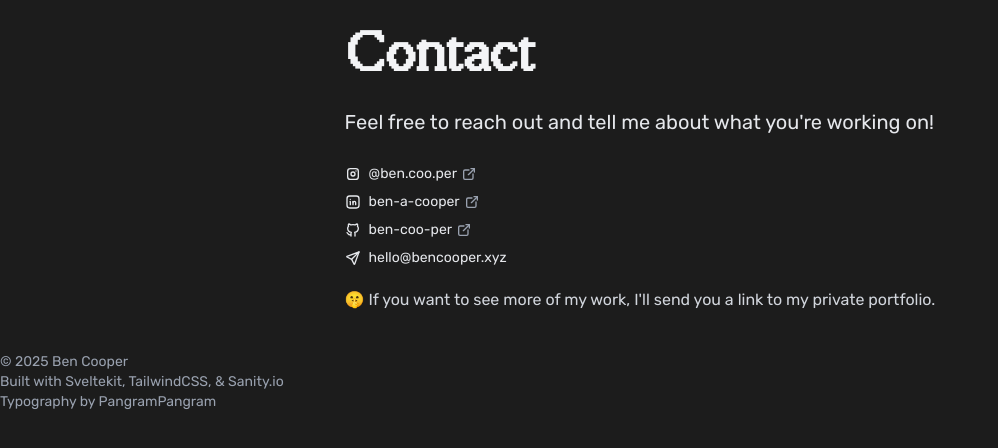
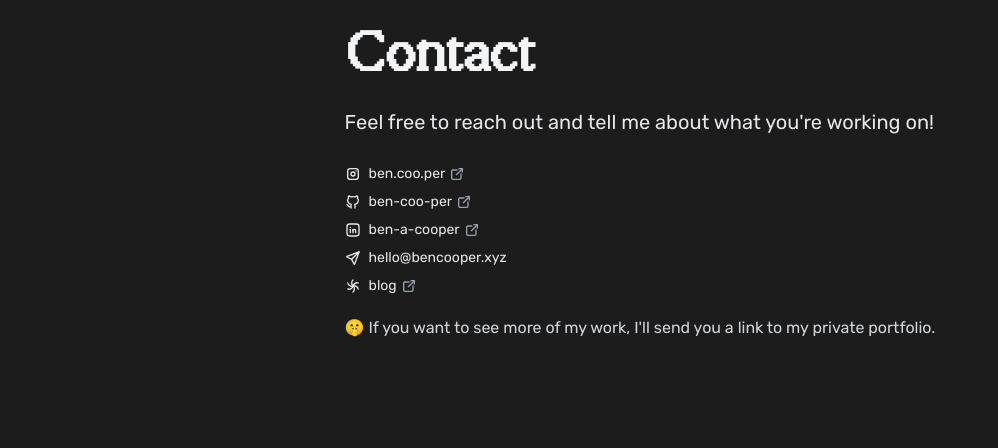
Before and after one commit to ben-coo-per/personal-website, a SvelteKit app: page /contact in a window 1280 px wide. Shown: the top 448 px of the page, without its empty margins (0-998 px from the left). Built offline with nearby package versions, Linux system fonts and the light colour scheme.

Commit message:
updated colors and layout - I'm liking this a lot more

```diff
--- a/src/components/Card.svelte
+++ b/src/components/Card.svelte
@@ -39,7 +39,7 @@
 
 	<div class="text-gray-100 p-6 bg-blur bg-custom-black bg-opacity-75 rounded pointer-events-none">
 		<h3 class="text-md">{project.date.getFullYear() || ''}</h3>
-		<h4 class="text-2xl md:text-3xl font-display group-hover:text-amber-200">
+		<h4 class="text-2xl md:text-3xl font-display group-hover:text-amber-300">
 			{project.title}
 		</h4>
 		<h3 class="text-md">{project.subtitle || ''}</h3>
--- a/src/components/ContactReveal.svelte
+++ b/src/components/ContactReveal.svelte
@@ -12,19 +12,19 @@
 	let { value, link, isExternal = true, children }: Props = $props();
 </script>
 
-<div class="text-md flex flex-row justify-between items-center">
+<div class="text-md flex flex-row justify-between items-center group hover:text-amber-400">
 	<!-- NOTE: Branding icon should be added in the slot in the parent component -->
 	<div class="flex flex-row gap-2 items-center py-1 w-full">
 		{@render children?.()}
 		<a
 			href={link}
-			class="flex flex-row gap-1 items-center text-xl sm:text-sm hover:text-gray-300"
+			class="flex flex-row gap-1 items-center text-xl sm:text-sm"
 			target={isExternal ? '_blank' : '_self'}
 			in:fade|global
 		>
 			{value}
 			{#if isExternal}
-				<IconExternalLink class="size-6 sm:size-4 text-gray-400" />
+				<IconExternalLink class="size-6 sm:size-4 text-gray-400 group-hover:text-amber-600" />
 			{/if}
 		</a>
 	</div>
--- a/src/components/ContactSection.svelte
+++ b/src/components/ContactSection.svelte
@@ -1,24 +1,29 @@
 <script lang="ts">
 	import {
+		Icon3dCubeSphere,
 		IconBrandGithub,
 		IconBrandInstagram,
 		IconBrandLinkedin,
+		IconGalaxy,
 		IconSend
 	} from '@tabler/icons-svelte';
 	import ContactReveal from './ContactReveal.svelte';
 </script>
 
 <div class="flex flex-col gap-2 md:gap-0 text-gray-200">
-	<ContactReveal value="@ben.coo.per" link="https://www.instagram.com/ben.coo.per/">
+	<ContactReveal value="ben.coo.per" link="https://www.instagram.com/ben.coo.per/">
 		<IconBrandInstagram class="size-8 sm:size-4 flex-shrink-0" />
+	</ContactReveal>
+	<ContactReveal value="ben-coo-per" link="https://github.com/ben-coo-per">
+		<IconBrandGithub class="size-8 sm:size-4 flex-shrink-0 " />
 	</ContactReveal>
 	<ContactReveal value="ben-a-cooper" link="https://www.linkedin.com/in/ben-a-cooper/">
 		<IconBrandLinkedin class="size-8 sm:size-4 flex-shrink-0" />
 	</ContactReveal>
-	<ContactReveal value="ben-coo-per" link="https://github.com/ben-coo-per">
-		<IconBrandGithub class="size-8 sm:size-4 flex-shrink-0 " />
-	</ContactReveal>
 	<ContactReveal value="hello@bencooper.xyz" link="mailto:hello@bencooper.xyz" isExternal={false}>
 		<IconSend class="size-8 sm:size-4 flex-shrink-0" />
 	</ContactReveal>
+	<ContactReveal value="blog" link="https://blog.bencooper.xyz/">
+		<IconGalaxy class="size-8 sm:size-4 flex-shrink-0" />
+	</ContactReveal>
 </div>
--- a/src/routes/+layout.svelte
+++ b/src/routes/+layout.svelte
@@ -24,5 +24,7 @@
 	<main class="h-full mx-auto">
 		{@render children?.()}
 	</main>
-	<Footer />
+	<div class="block md:hidden">
+		<Footer />
+	</div>
 </div>
--- a/src/routes/+page.svelte
+++ b/src/routes/+page.svelte
@@ -10,6 +10,7 @@
 	import { hasViewed } from './page.config';
 	import type { Project } from '$lib/utils/sanity';
 	import ContactSection from '../components/ContactSection.svelte';
+	import Footer from '../components/Footer.svelte';
 
 	interface Props {
 		data: PageData;
@@ -28,32 +29,11 @@
 		};
 	});
 
-	function getRandomDownArrow() {
-		return downArrowOptions[Math.floor(Math.random() * downArrowOptions.length)];
-	}
-
-	let downArrowOptions = ['⇣', '↓', '↯', '⇊', '⇓'];
-	let selectedDownArrow = $state(getRandomDownArrow());
-
 	onMount(() => {
 		hasViewed.subscribe((viewed) => {
 			if (viewed) return;
 			const ps = new SplitType('.about-text', { types: 'words' });
-			if (ps.words) {
-				animate(
-					ps.words,
-					{
-						opacity: [0.75, 1]
-					},
-					{ duration: 0.2, delay: stagger(0.1) }
-				);
-			}
 		});
-		hasViewed.set(true);
-
-		setInterval(() => {
-			selectedDownArrow = getRandomDownArrow();
-		}, 2000);
 	});
 
 	const twoColumnIndices = [0, 3, 8, 9, 12, 16];
@@ -74,12 +54,12 @@
 	</section>
 {/snippet}
 
-{#snippet projects(selectedDownArrow: string, projects: Project[])}
+{#snippet projects(projects: Project[])}
 	<section class="flex flex-col gap-8 pb-16 py-8">
 		<hr class="border-t border-gray-500 md:hidden" />
-		<h1 class="text-3xl py-4 md:text-4xl font-display font-bold text-white opacity-75 text-center">
+		<!-- <h1 class="text-3xl py-4 md:text-4xl font-display font-bold text-white opacity-75 text-center">
 			{selectedDownArrow} Selected Projects {selectedDownArrow}
-		</h1>
+		</h1> -->
 		<div class="grid md:grid-flow-row-dense grid-cols-1 gap-2 mx-auto place-items-center">
 			{#each projects as project, i}
 				<div
@@ -97,7 +77,7 @@
 					target="_blank"
 				>
 					<div
-						class="text-gray-400 group-hover:text-amber-200 flex flex-col justify-center gap-1 bg-custom-black pointer-events-none"
+						class="text-gray-400 group-hover:text-amber-300 flex flex-col justify-center gap-1 bg-custom-black pointer-events-none"
 					>
 						<h4 class="text-md font-display">Little Projects ⤴</h4>
 						<h3 class="text-2xl">Additional smaller projects can be found on my blog</h3>
@@ -110,19 +90,22 @@
 
 <div class="flex flex-col px-4 md:hidden">
 	{@render about(paragraphs)}
-	{@render projects(selectedDownArrow, data.projects)}
+	{@render projects(data.projects)}
 </div>
 
 <div class="hidden md:grid grid-cols-3 gap-8 px-4 relative">
 	<div class="col-span-2">
-		{@render projects(selectedDownArrow, data.projects)}
+		{@render projects(data.projects)}
 	</div>
-	<div class="fixed top-5 right-0 w-1/3 py-2">
+	<div class="fixed right-0 w-1/3 py-8 h-full">
 		<h3 class="text-gray-100 font-display block text-4xl">👋</h3>
 		<h3 class="text-gray-100 font-display block text-4xl mt-2">
 			hi, I'm <i class="text-amber-400">Ben</i>
 		</h3>
 		{@render about(paragraphs)}
 		<ContactSection />
+		<div class="absolute bottom-0">
+			<Footer />
+		</div>
 	</div>
 </div>
```
